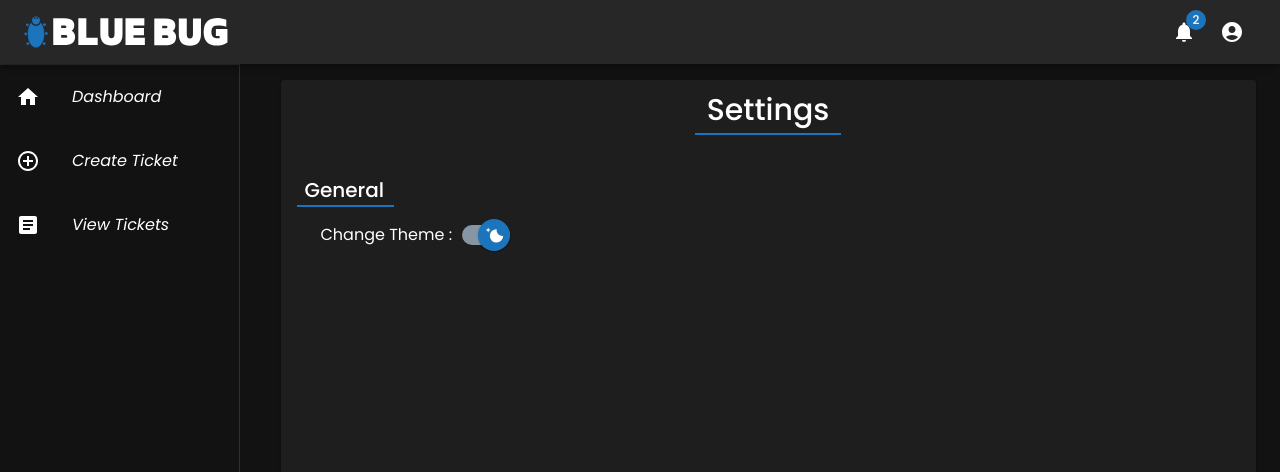
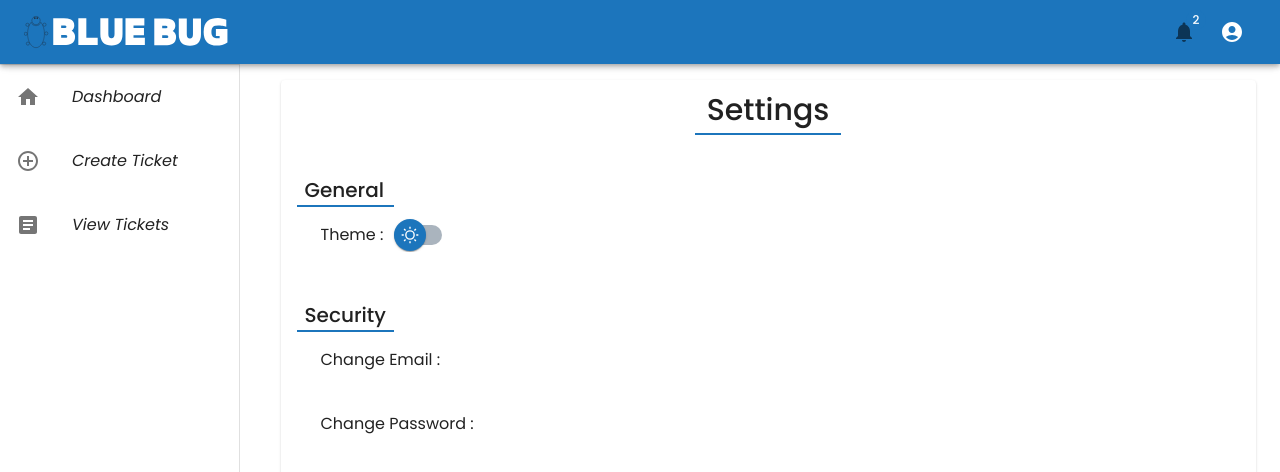
Before and after one commit to Berdmann02/Blue-Bug, a React (Create React App) app in the folder client/: page /settings in a window 1280 px wide. Shown: the top 472 px of the page. Built offline with nearby package versions, Linux system fonts and the light colour scheme.

Commit message:
Fixed refresh issue

```diff
--- a/client/src/App.js
+++ b/client/src/App.js
@@ -1,8 +1,8 @@
 import * as React from 'react'
-import { useState, useMemo } from "react";
 import { BrowserRouter, Routes, Route } from 'react-router-dom'
 import { ThemeProvider, createTheme } from '@mui/material/styles'
 import { CssBaseline } from '@mui/material';
+import { useDarkMode } from './Components/darkMode';
 import SideBar from './Components/Helpers/sideBar'
 import Dashboard from './Components/Pages/dashboard';
 import CreateTicket from './Components/Pages/createTicket'
@@ -15,7 +15,6 @@ import Settings from './Components/Pages/settings'
 
 function App(){
 
-  const [checked, setChecked] = React.useState(true)
 
           const dark = createTheme({
         palette: {
@@ -65,10 +64,14 @@ function App(){
             fontWeightBold: 700
           },});
 
-          const value = checked;
+          const [theme, themeToggler] = useDarkMode();
+
+          const themeMode = theme === 'dark' ? dark : light;
+
+          const value = localStorage.getItem('theme')
 
   return (
-    <ThemeProvider theme={checked ? dark : light}>
+    <ThemeProvider theme={themeMode}>
       <CssBaseline/>
       <BrowserRouter>
         <div className='App'>
@@ -82,7 +85,7 @@ function App(){
             <Route exact path='/register' element={<h1>Register</h1>} />
             <Route exact path='/view' element={<ViewTickets />} />
             <Route exact path='/mytickets' element={<MyTickets />} />
-            <Route exact path='/settings' element={<Settings state={checked} parentCallback={setChecked} value={value} />} />
+            <Route exact path='/settings' element={<Settings state={theme} parentCallback={themeToggler} value={value}/>} />
           </Routes>
         </div>
       </BrowserRouter>
--- a/client/src/Components/Helpers/ProfilePage/uploadAvatarLight.js
+++ b/client/src/Components/Helpers/ProfilePage/uploadAvatarLight.js
@@ -16,12 +16,10 @@ export default function CircularIntegration() {
 
 
 
-                    <IconButton aria-label="upload picture" component="span"
-                    // style={{ color: '#FFFFFF'}}
-                    >
+                    <IconButton aria-label="upload picture" component="span" >
                         <Avatar sx={{
-                            // bgcolor: '#FFFFFF',
-                             width: 130, height: 130 }}
+                            bgcolor: '#FFFFFF',
+                             width: 130, height: 130, color: '#1C75BC' }}
                         // src='https://www.w3schools.com/howto/img_avatar.png'
                          alt={<AccountCircleIcon />} />
                     </IconButton>
--- a/client/src/Components/Helpers/Settings/themeSwitch.js
+++ b/client/src/Components/Helpers/Settings/themeSwitch.js
@@ -55,23 +55,21 @@ const MaterialUISwitch = styled(Switch)(({ theme }) => ({
   },
 }));
 
-
-export default function ThemeSwitch({ parentCallback, value}) {
+// const handleSwitch = (event) => {
+//   parentCallback(event.target.checked);
+// }
 
 
-        const handleSwitch = (event) => {
-            parentCallback(event.target.checked)
-        }
+export default function ThemeSwitch({ parentCallback, value }) {
+
 
     return (
       <FormGroup>
-        {value ? <FormControlLabel
+        <FormControlLabel
           control={<MaterialUISwitch sx={{ m: 1, mt: 1.4 }}
-            defaultChecked
-          onChange={handleSwitch} />}/> :
-          <FormControlLabel
-          control={<MaterialUISwitch sx={{ m: 1, mt: 1.4 }}
-          onChange={handleSwitch} />}/>}
+            checked={value === 'dark' ? true : false}
+          onChange={parentCallback}
+           />}/>
         </FormGroup>
     )
 }
--- a/client/src/Components/Pages/profilePage.js
+++ b/client/src/Components/Pages/profilePage.js
@@ -44,7 +44,7 @@ function ProfilePage({ value }) {
 
                     <Box sx={{ mt: 5 }} />
 
-                {value ?
+                {value === 'dark' ?
                     <Card variant="outlined" sx={{width: 500, ml: 2, height: 185, borderRadius: 5}}>
                     <Grid container justifyContent="flex-start">
 
@@ -76,8 +76,6 @@ function ProfilePage({ value }) {
                     :
                     <Card variant="outlined" sx={{width: 500, ml: 2, height: 185, borderRadius: 5, bgcolor: '#1C75BC'}}>
                     <Grid container justifyContent="flex-start">
-
-                        {/* <Box sx={{ ml: 17 }} /> */}
 
                         <Box sx={{ ml: 5 }} />
 
--- a/client/src/Components/Pages/settings.js
+++ b/client/src/Components/Pages/settings.js
@@ -1,7 +1,7 @@
 import * as React from 'react'
 import {
     Box, Typography, Grid, Divider, IconButton,
-    Tooltip, Paper
+    Tooltip, Paper, Button
 } from '@mui/material'
 import { makeStyles } from '@mui/styles'
 import MyChart from '../Helpers/ViewTickets/myChart'
@@ -9,6 +9,7 @@ import CloudDoneIcon from '@mui/icons-material/CloudDone';
 import SourceIcon from '@mui/icons-material/Source';
 import { Link } from "react-router-dom"
 import ThemeSwitch from '../Helpers/Settings/themeSwitch'
+import PasswordIcon from '@mui/icons-material/Password';
 
 
 const useStyles = makeStyles((theme) => ({
@@ -49,15 +50,50 @@ function ViewTickets({ parentCallback, value }) {
                         </Grid>
 
                         <Typography sx={{mt: 2, ml: 5}}>
-                            Change Theme :
+                            Theme :
                         </Typography>
+
+                        {/* <Typography sx={{ ml: 3, mt: 2 }}>
+                            Light Mode
+                        </Typography> */}
 
                         <Box sx={{ml: .8}} />
 
                         <ThemeSwitch sx={{mt: .4}} parentCallback={parentCallback} value={value}/>
 
+                        {/* <Typography sx={{ mr: 6, mt: 2 }}>
+                            Dark Mode
+                        </Typography> */}
 
                     </Grid>
+                    <Box sx={{mt:5}} />
+                    <Grid container justifyContent="flex-start">
+
+                    <Box sx={{ ml: 3}} />
+
+                        <Typography sx={{ fontSize: 20, fontWeight: 500 }}>
+                        Security
+                        </Typography>
+
+                        <Grid container justifyContent="flex-start">
+                        <Divider sx={{ borderBottomWidth: 2, borderColor: '#1C75BC', ml: 2 }} style={{ width: '10%' }} />
+                        </Grid>
+
+                    <Grid column>
+                        <Typography sx={{mt: 2, ml: 5}}>
+                            Change Email :
+                        </Typography>
+
+
+
+                        <Typography sx={{mt: 5, ml: 5}}>
+                            Change Password :
+                        </Typography>
+
+
+
+                        </Grid>
+                        </Grid>
 
                 </Paper>
             </Grid>
--- /dev/null
+++ b/client/src/Components/darkMode.js
@@ -0,0 +1,19 @@
+import { useEffect, useState } from 'react';
+export const useDarkMode = () => {
+    const [theme, setTheme] = useState('light');
+
+    const setMode = mode => {
+        window.localStorage.setItem('theme', mode)
+        setTheme(mode)
+    };
+
+    const themeToggler = () => {
+        theme === 'light' ? setMode('dark') : setMode('light')
+    };
+
+    useEffect(() => {
+        const localTheme = window.localStorage.getItem('theme');
+        localTheme && setTheme(localTheme)
+    }, []);
+    return [theme, themeToggler]
+};
```
